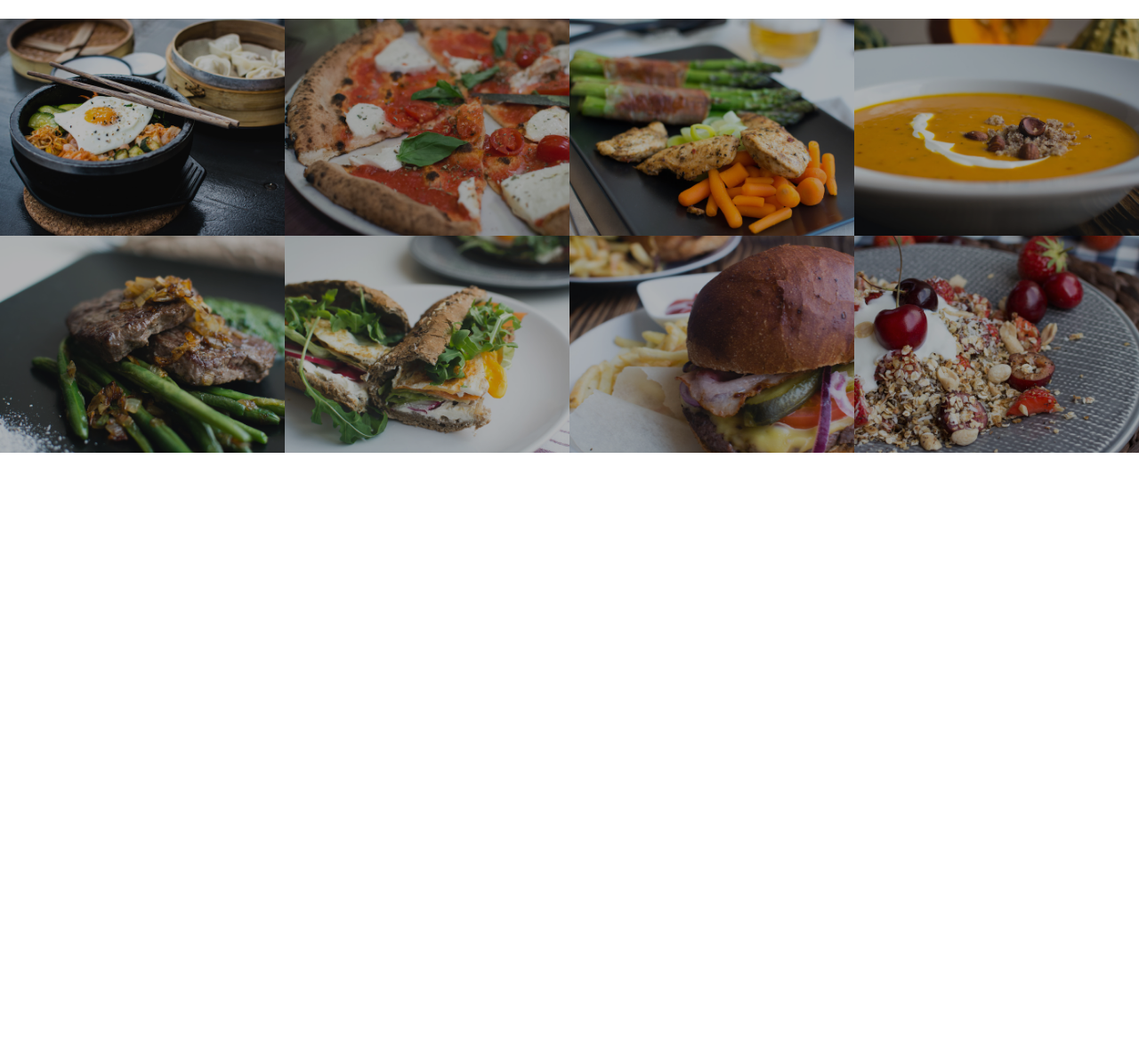
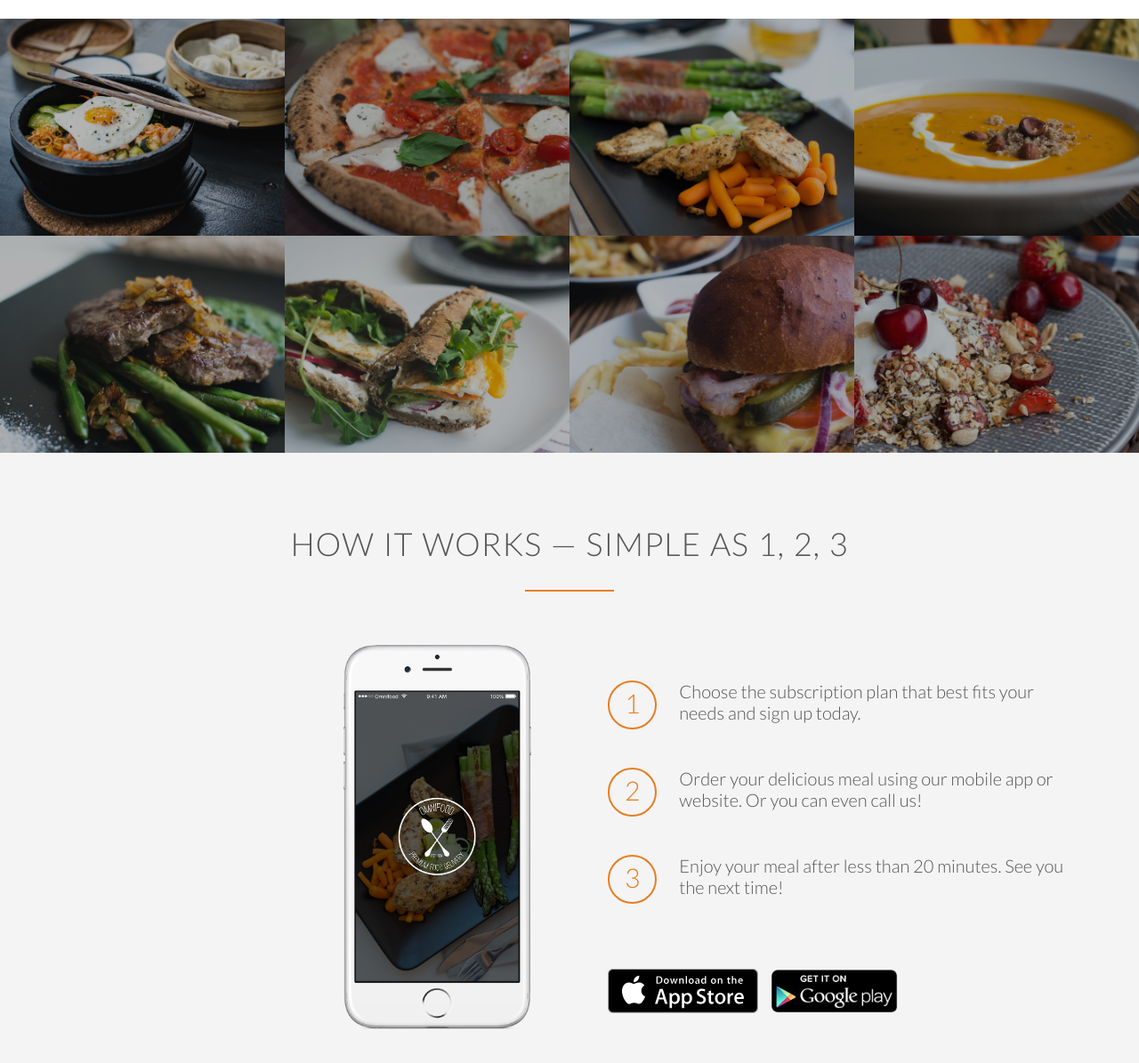
Before and after one commit to aokoli/web-development, a plain HTML site: page Omnifood - Sample Food Site/index.html in a window 1280 px wide. Shown: the part 1497-2692 px from the top of the page at 89% size. Before the commit the page ends 2006 px from the top, so only its background shows below. Drawn offline with Linux system fonts and the light colour scheme; files whose address does not match are found by name.

Commit message:
Implemented 'How It Works' section

```diff
--- a/Omnifood - Sample Food Site/index.html
+++ b/Omnifood - Sample Food Site/index.html
@@ -77,7 +77,7 @@
 
 
         <section class="section-meals">
-            <ul class="meals-showcase">
+            <ul class="meals-showcase clearfix">
                 <li>
                     <figure class="meal-photo">
                         <img src="resources/img/1.jpg" alt="Korean bibimbap with egg and vegetables">
@@ -123,15 +123,41 @@
 
 
 
+        <section class="section-steps">
+            <div class="row">
+                <h2>How it works &mdash; Simple as 1, 2, 3</h2>
+            </div>
+            <div class="row">
+                <div class="col span-1-of-2 steps-box">
+                    <img src="resources/img/app-iPhone.png" alt="Omnifood app on iPhone" class="app-screen">
+                </div>
+                <div class="col span-1-of-2 steps-box">
+                    <div class="works-step">
+                        <div>1</div>
+                        <p>Choose the subscription plan that best fits your needs and sign up today.</p>
+                    </div>
+                    <div class="works-step">
+                        <div>2</div>
+                        <p>Order your delicious meal using our mobile app or website. Or you can even call us!</p>
+                    </div>
+                    <div class="works-step">
+                        <div>3</div>
+                        <p>Enjoy your meal after less than 20 minutes. See you the next time!</p>
+                    </div>
+
+                    <a href="#" class="btn-app"><img src="resources/img/download-app.svg" alt="App Store Button"> </a>
+                    <a href="#" class="btn-app"><img src="resources/img/download-app-android.png" alt="Play Store Button"> </a>
+                </div>
+
+            </div>
+
+        </section>
 
 
 
-<!--
-<section class="section-">
 
 
-</section>
--->
+
 
 
 
--- a/Omnifood - Sample Food Site/resources/css/style.css
+++ b/Omnifood - Sample Food Site/resources/css/style.css
@@ -19,6 +19,18 @@ html {
     font-size: 20px;
     font-weight: 300;
     text-rendering: optimizeLegibility;
+}
+
+.clearfix {zoom: 1} /*Purpose of zoom?*/
+/*clearfix needed otherwise height of 0px would be in section-meals,
+starting the section-steps in the wrong place and distorting the 80px
+padding separating sections */
+.clearfix:after {
+    content: '.';
+    clear: both;
+    display: block;
+    height: 0;
+    visibility: hidden;
 }
 
 /* ------------------------------------------------------- */
@@ -258,3 +270,56 @@ header {
     opacity: 1;
     transform: scale(1.03);
 }
+
+/* ------------------------------------------------------- */
+/* HOW IT WORKS
+/* ------------------------------------------------------- */
+
+.section-steps {
+    background-color: #f4f4f4;
+}
+.steps-box:first-child {
+    text-align: right;
+    padding-right: 3%;
+    margin-top: 30px;
+
+}
+/*TODO: .steps-box:last-child isn't working below. Used nth-child for now*/
+.steps-box:nth-child(2) {
+    padding-left: 3%;
+    margin-top: 70px;
+}
+
+.app-screen {
+    width: 40%;
+}
+.works-step {
+    margin-bottom: 50px;
+}
+
+.works-step:last-of-type {
+    margin-bottom: 80px;
+}
+.works-step div {
+    color: #e67e22;
+    border: 2px solid #e67e22;
+    display: inline-block;
+    height: 55px;
+    width: 55px;
+    border-radius: 50%;
+    padding: 5px;
+    text-align: center;
+    font-size: 150%;
+    float: left;
+    margin-right: 25px;
+}
+
+.btn-app img {
+    height: 50px;
+    width: auto;
+    margin-right: 10px;
+}
+
+.btn-app {
+    text-decoration: none;
+}
```
